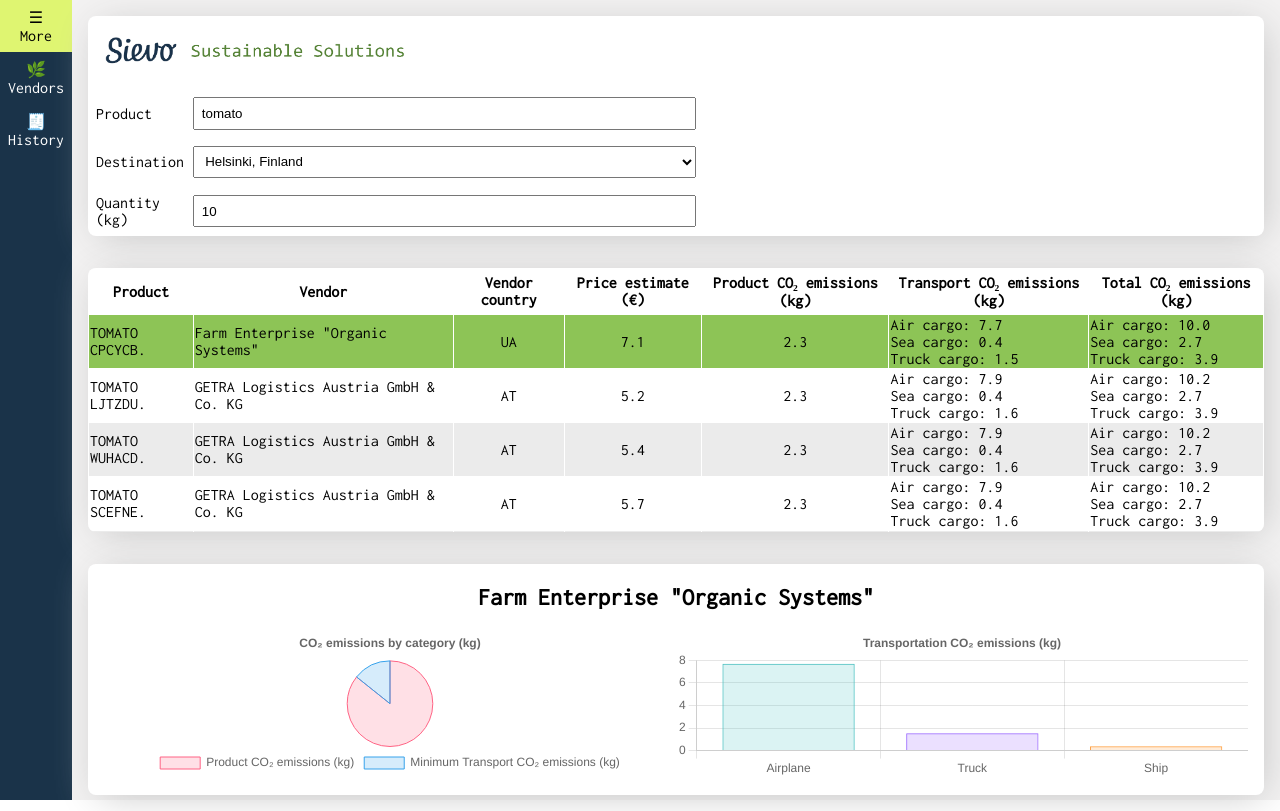
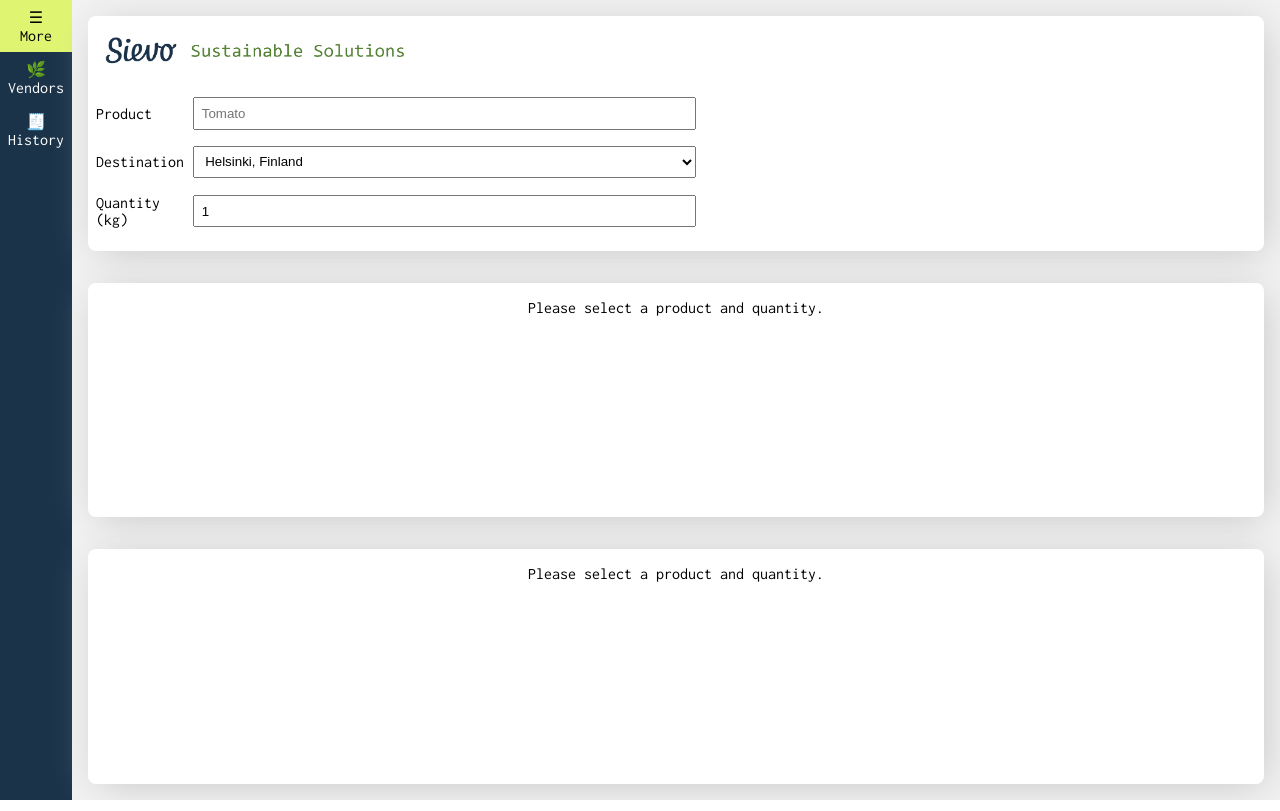
Before and after one commit to lachs1/junction2021, a React (Create React App) app in the folder app/: page / in a window 1280 px wide. Built offline with nearby package versions, Linux system fonts and the light colour scheme.

Commit message:
bubblegum fixes

```diff
--- a/app/public/index.html
+++ b/app/public/index.html
@@ -2,14 +2,12 @@
 <html lang="en">
   <head>
     <meta charset="utf-8" />
-    <link rel="icon" href="%PUBLIC_URL%/favicon.ico" />
     <meta name="viewport" content="width=device-width, initial-scale=1" />
     <meta name="theme-color" content="#000000" />
     <meta
       name="description"
       content="Web site created using create-react-app"
     />
-    <link rel="apple-touch-icon" href="%PUBLIC_URL%/logo192.png" />
     <!--
       manifest.json provides metadata used when your web app is installed on a
       user's mobile device or desktop. See https://developers.google.com/web/fundamentals/web-app-manifest/
--- a/app/src/App.js
+++ b/app/src/App.js
@@ -10,8 +10,8 @@
   constructor(props) {
     super(props);
     this.state = {
-      product: 'tomato',
-      quantity: 10,
+      product: '',
+      quantity: 1,
       data: Data,
       filteredData: [],
       selectedIndex: 0,
@@ -145,8 +145,10 @@
         datasets: [
           {
             data: [
-              filteredData[selectedIndex].co2_kg_kg,
-              filteredData[selectedIndex].min,
+              filteredData[selectedIndex]
+                ? filteredData[selectedIndex].co2_kg_kg
+                : 0,
+              filteredData[selectedIndex] ? filteredData[selectedIndex].min : 0,
             ],
             backgroundColor: [
               'rgba(255, 99, 132, 0.2)',
@@ -163,9 +165,15 @@
           {
             label: [],
             data: [
-              filteredData[selectedIndex].transport.air,
-              filteredData[selectedIndex].transport.truck,
-              filteredData[selectedIndex].transport.sea,
+              filteredData[selectedIndex]
+                ? filteredData[selectedIndex].transport.air
+                : 0,
+              filteredData[selectedIndex]
+                ? filteredData[selectedIndex].transport.truck
+                : 0,
+              filteredData[selectedIndex]
+                ? filteredData[selectedIndex].transport.sea
+                : 0,
             ],
             backgroundColor: [
               'rgba(75, 192, 192, 0.2)',
@@ -216,6 +224,7 @@
                     placeholder='Tomato'
                     minLength={1}
                     maxLength={30}
+                    required
                     value={product}
                     onChange={this.handleChange}
                     className='FormInput'
@@ -242,6 +251,8 @@
                     type='number'
                     id='quantity'
                     name='quantity'
+                    required
+                    min='1'
                     minLength={1}
                     maxLength={30}
                     value={quantity}
@@ -258,7 +269,11 @@
           <div className='Wrapper'>
             <div className='BestVendorDataBox'>
               {product && quantity ? (
-                <h2>{filteredData[selectedIndex].vendor}</h2>
+                <h2>
+                  {filteredData[selectedIndex]
+                    ? filteredData[selectedIndex].vendor
+                    : ''}
+                </h2>
               ) : (
                 <div className='Error'>
                   Please select a product and quantity.
```
